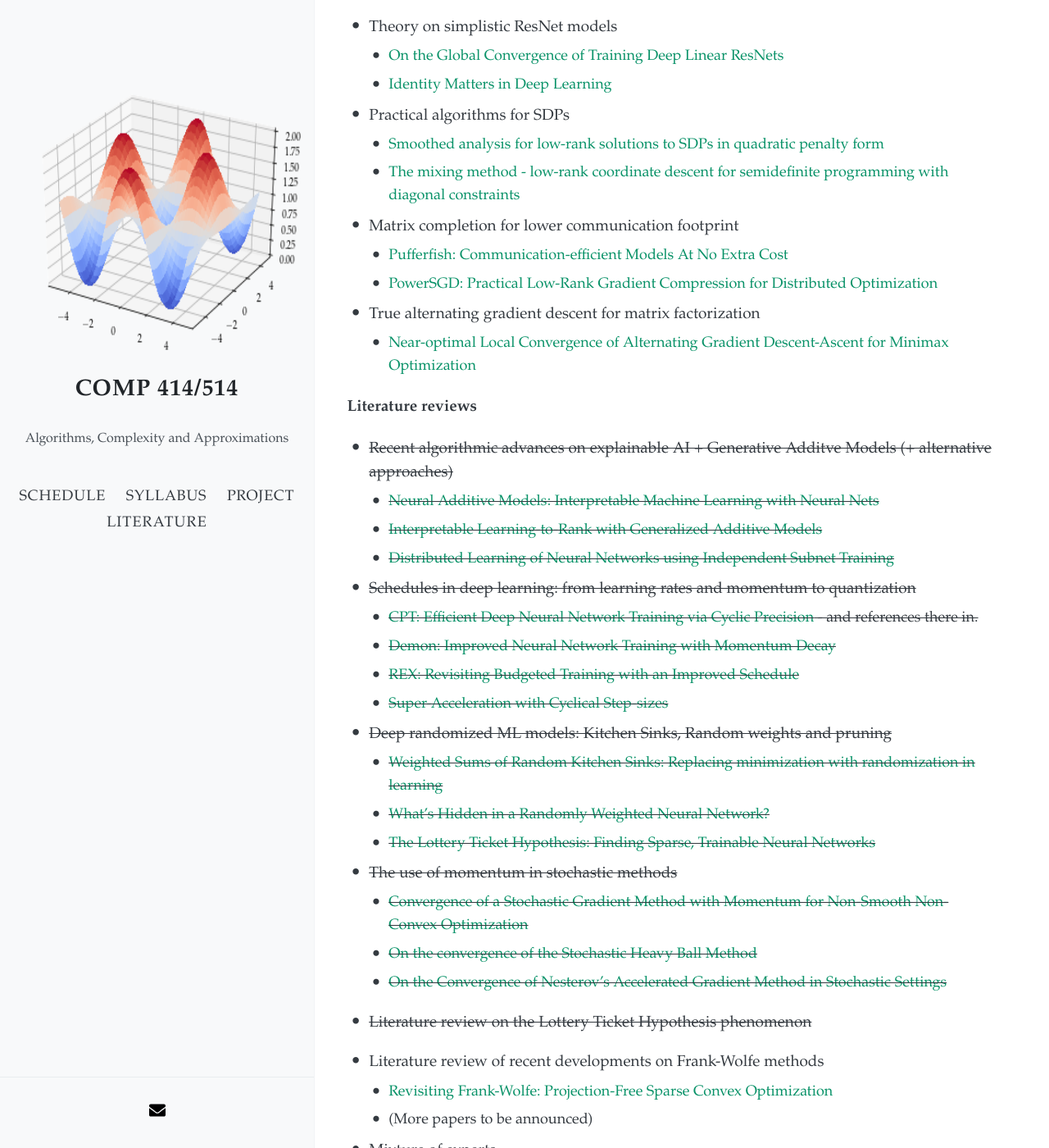
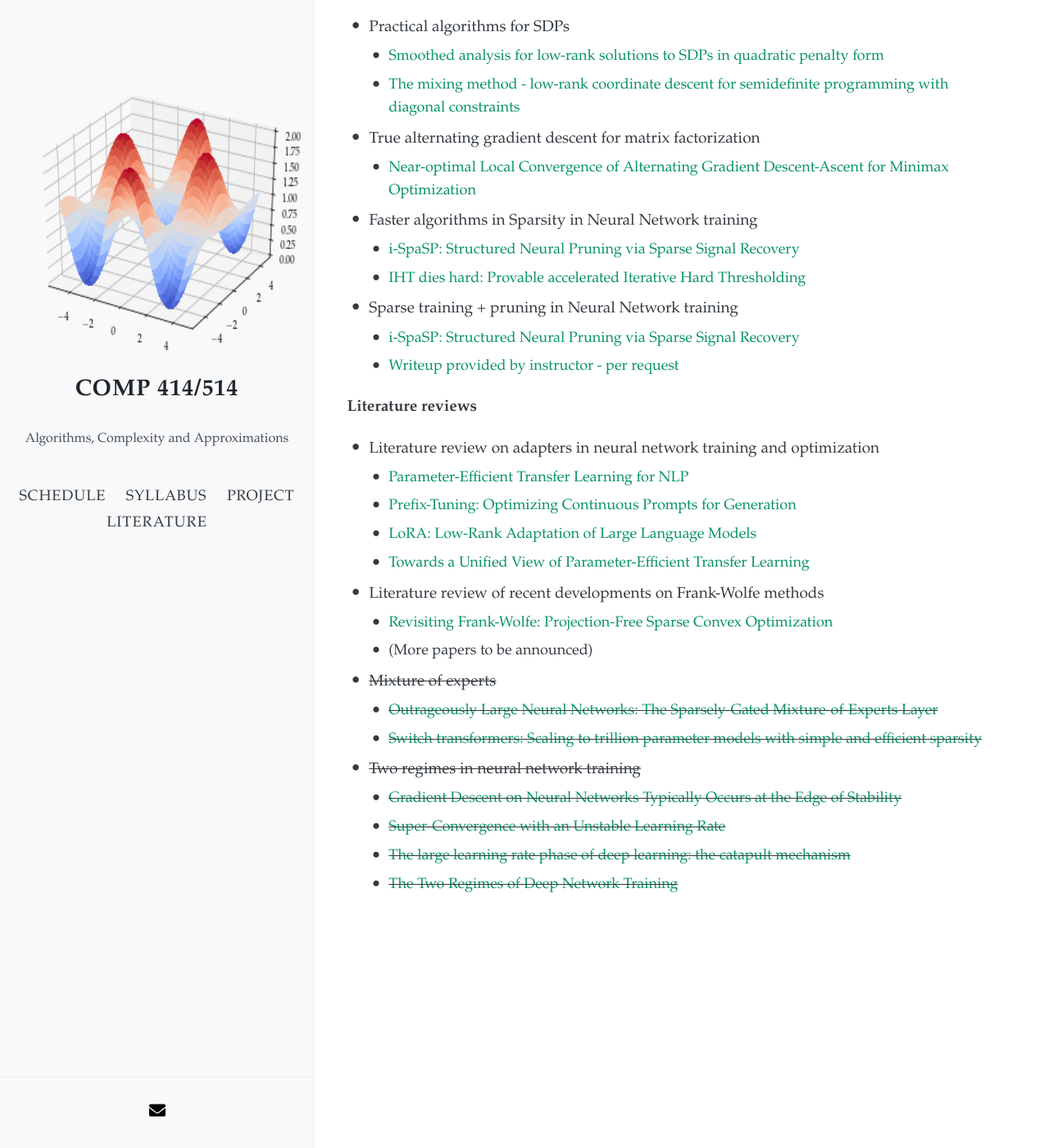
Before and after one commit to akyrillidis/comp414-514, a Jekyll site: the page built from project.md, in a window 1280 px wide and 1400 px high, scrolled down 1214 px. Shown: the whole window at 82% size. Built offline with Jekyll 4.4.1, drawn with Linux system fonts in a browser that asks for light colours; nearby versions of some CDN libraries; after the commit the page ends 2378 px from its top, so only the background shows below that; some of the changed text lies outside the part shown.

Commit message:
Update project.md

```diff
--- a/project.md
+++ b/project.md
@@ -32,45 +32,28 @@ The course project can be categorized as a literature review, as original resear
 
 **Project ideas**
 
-- Theory on simplistic ResNet models
-  - [On the Global Convergence of Training Deep Linear ResNets](https://openreview.net/pdf?id=HJxEhREKDH)
-  - [Identity Matters in Deep Learning](https://arxiv.org/pdf/1611.04231.pdf)
-
 - Practical algorithms for SDPs
   - [Smoothed analysis for low-rank solutions to SDPs in quadratic penalty form](https://arxiv.org/pdf/1803.00186.pdf)
   - [The mixing method - low-rank coordinate descent for semidefinite programming with diagonal constraints](https://arxiv.org/pdf/1706.00476.pdf)
 
-- Matrix completion for lower communication footprint
-  - [Pufferfish: Communication-efficient Models At No Extra Cost](https://proceedings.mlsys.org/paper/2021/file/84d9ee44e457ddef7f2c4f25dc8fa865-Paper.pdf)
-  - [PowerSGD: Practical Low-Rank Gradient Compression for Distributed Optimization](https://arxiv.org/pdf/1905.13727.pdf)
-
 - True alternating gradient descent for matrix factorization
   - [Near-optimal Local Convergence of Alternating Gradient Descent-Ascent for Minimax Optimization](https://arxiv.org/pdf/2102.09468.pdf)
 
+- Faster algorithms in Sparsity in Neural Network training
+  - [i-SpaSP: Structured Neural Pruning via Sparse Signal Recovery](https://arxiv.org/pdf/2112.04905.pdf)
+  - [IHT dies hard: Provable accelerated Iterative Hard Thresholding](https://arxiv.org/pdf/1712.09379.pdf)
+
+- Sparse training + pruning in Neural Network training
+  - [i-SpaSP: Structured Neural Pruning via Sparse Signal Recovery](https://arxiv.org/pdf/2112.04905.pdf)
+  - [Writeup provided by instructor - per request]()
+
 **Literature reviews**
 
-- ~~Recent algorithmic advances on explainable AI + Generative Additve Models (+ alternative approaches)~~
-  - ~~[Neural Additive Models: Interpretable Machine Learning with Neural Nets](https://arxiv.org/pdf/2004.13912.pdf)~~
-  - ~~[Interpretable Learning-to-Rank with Generalized Additive Models](https://arxiv.org/pdf/2005.02553.pdf)~~
-  - ~~[Distributed Learning of Neural Networks using Independent Subnet Training](https://arxiv.org/pdf/1910.02120.pdf)~~
-
-- ~~Schedules in deep learning: from learning rates and momentum to quantization~~
-  - ~~[CPT: Efficient Deep Neural Network Training via Cyclic Precision](https://arxiv.org/pdf/2101.09868.pdf) - and references there in.~~
-  - ~~[Demon: Improved Neural Network Training with Momentum Decay](https://arxiv.org/pdf/1910.04952.pdf)~~
-  - ~~[REX: Revisiting Budgeted Training with an Improved Schedule](https://arxiv.org/pdf/2107.04197.pdf)~~
-  - ~~[Super-Acceleration with Cyclical Step-sizes](https://arxiv.org/pdf/2106.09687.pdf)~~
-
-- ~~Deep randomized ML models: Kitchen Sinks, Random weights and pruning~~
-  - ~~[Weighted Sums of Random Kitchen Sinks: Replacing minimization with randomization in learning](https://papers.nips.cc/paper/2008/file/0efe32849d230d7f53049ddc4a4b0c60-Paper.pdf)~~
-  - ~~[What's Hidden in a Randomly Weighted Neural Network?](https://arxiv.org/pdf/1911.13299.pdf)~~
-  - ~~[The Lottery Ticket Hypothesis: Finding Sparse, Trainable Neural Networks](https://arxiv.org/pdf/1803.03635.pdf)~~
-
-- ~~The use of momentum in stochastic methods~~
-  - ~~[Convergence of a Stochastic Gradient Method with Momentum for Non-Smooth Non-Convex Optimization](https://proceedings.icml.cc/static/paper_files/icml/2020/4205-Paper.pdf)~~
-  - ~~[On the convergence of the Stochastic Heavy Ball Method](https://arxiv.org/pdf/2006.07867.pdf)~~
-  - ~~[On the Convergence of Nesterov's Accelerated Gradient Method in Stochastic Settings](https://arxiv.org/pdf/2002.12414.pdf)~~
-
-- ~~Literature review on the Lottery Ticket Hypothesis phenomenon~~
+- Literature review on adapters in neural network training and optimization
+  - [Parameter-Efficient Transfer Learning for NLP](https://arxiv.org/pdf/1902.00751.pdf)
+  - [Prefix-Tuning: Optimizing Continuous Prompts for Generation](https://arxiv.org/pdf/2101.00190.pdf)
+  - [LoRA: Low-Rank Adaptation of Large Language Models](https://arxiv.org/pdf/2106.09685.pdf)
+  - [Towards a Unified View of Parameter-Efficient Transfer Learning](https://arxiv.org/pdf/2110.04366.pdf)
 
 - Literature review of recent developments on Frank-Wolfe methods
   - [Revisiting Frank-Wolfe: Projection-Free Sparse Convex Optimization](http://m8j.net/math/revisited-FW.pdf)
@@ -80,26 +63,13 @@ The course project can be categorized as a literature review, as original resear
   - ~~[Outrageously Large Neural Networks: The Sparsely-Gated Mixture-of-Experts Layer](https://arxiv.org/pdf/1701.06538.pdf)~~
   - ~~[Switch transformers: Scaling to trillion parameter models with simple and efficient sparsity](https://arxiv.org/pdf/2101.03961.pdf)~~
 
-- ~~Neural network training and convex optimization~~
-  - ~~[Convex Optimization for Shallow Neural Networks](https://proceedings.allerton.csl.illinois.edu/media/files/0140.pdf)~~
-  - ~~[Global Convergence of Frank Wolfe on One Hidden Layer Networks](https://arxiv.org/pdf/2002.02208.pdf)~~
-  - ~~[Revealing the Structure of Deep Neural Networks via Convex Duality](https://arxiv.org/pdf/2002.09773.pdf)~~
-
 - ~~Two regimes in neural network training~~
   - ~~[Gradient Descent on Neural Networks Typically Occurs at the Edge of Stability](https://arxiv.org/pdf/2103.00065.pdf)~~
   - ~~[Super-Convergence with an Unstable Learning Rate](https://arxiv.org/pdf/2102.10734.pdf)~~
   - ~~[The large learning rate phase of deep learning: the catapult mechanism](https://arxiv.org/pdf/2003.02218.pdf)~~
   - ~~[The Two Regimes of Deep Network Training](https://arxiv.org/pdf/2002.10376.pdf)~~
 
-- ~~Coresets in ML~~
-  - ~~[GRAD-MATCH: A Gradient Matching Based Data Subset Selection for Efficient Learning](https://arxiv.org/pdf/2103.00123.pdf)~~
-  - ~~[Coresets for Data-efficient Training of Machine Learning Models](https://arxiv.org/pdf/1906.01827.pdf)~~
-  - ~~[Coresets for robust training of neural networks against noisy labels](https://arxiv.org/pdf/2011.07451.pdf)~~
 
-- ~~Acceleration in non-convex optimization~~
-  - ~~[Accelerated methods for non-convex optimization](https://arxiv.org/pdf/1611.00756.pdf)~~
-  - ~~[Fast quantum state reconstruction via accelerated non-convex programming](https://arxiv.org/pdf/2104.07006.pdf)~~
-  - ~~[A Modular Analysis of Provable Acceleration via Polyak’s Momentum: Training a Wide ReLU Network and a Deep Linear Network](http://proceedings.mlr.press/v139/wang21n/wang21n.pdf)~~
 
 &nbsp;
 &nbsp;
```
Also changed, not shown: other parts of project.md (+2 -2 lines).
